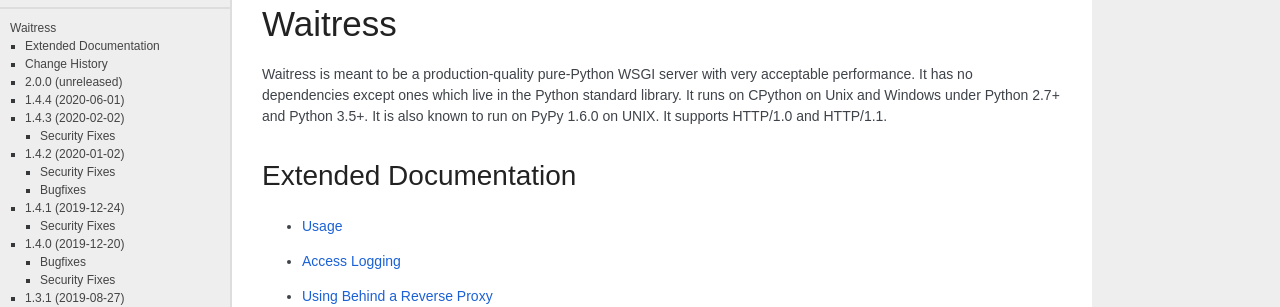
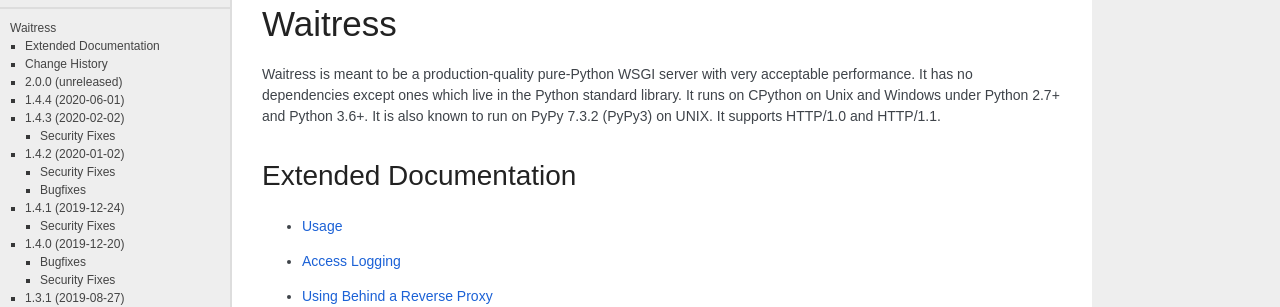
Before and after one commit to Pylons/waitress, a Sphinx documentation site: the page built from docs/index.rst, in a window 1280 px wide and 900 px high. Shown: the part 123-430 px from the top of the window. Built offline with Sphinx 7.4.7, drawn with Linux system fonts in a browser that asks for light colours; some web fonts are replaced.

Commit message:
Drop Python 3.5 support from Waitress add Py3.9

```diff
--- a/README.rst
+++ b/README.rst
@@ -18,8 +18,8 @@ Waitress
 
 Waitress is a production-quality pure-Python WSGI server with very acceptable
 performance. It has no dependencies except ones which live in the Python
-standard library. It runs on CPython on Unix and Windows under Python 3.5+. It
-is also known to run on PyPy (version 3.5 compatible) on UNIX. It supports
+standard library. It runs on CPython on Unix and Windows under Python 3.6+. It
+is also known to run on PyPy (version 3.6 compatible) on UNIX. It supports
 HTTP/1.0 and HTTP/1.1.
 
 For more information, see the "docs" directory of the Waitress package or visit
--- a/docs/index.rst
+++ b/docs/index.rst
@@ -4,10 +4,10 @@
 Waitress
 ========
 
-Waitress is meant to be a production-quality pure-Python WSGI server with
-very acceptable performance.  It has no dependencies except ones which live
-in the Python standard library.  It runs on CPython on Unix and Windows under
-Python 2.7+ and Python 3.5+.  It is also known to run on PyPy 1.6.0 on UNIX.
+Waitress is meant to be a production-quality pure-Python WSGI server with very
+acceptable performance. It has no dependencies except ones which live in the
+Python standard library. It runs on CPython on Unix and Windows under Python
+2.7+ and Python 3.6+. It is also known to run on PyPy 7.3.2 (PyPy3) on UNIX.
 It supports HTTP/1.0 and HTTP/1.1.
 
 
--- a/setup.cfg
+++ b/setup.cfg
@@ -13,10 +13,10 @@ classifiers =
     License :: OSI Approved :: Zope Public License
     Programming Language :: Python
     Programming Language :: Python :: 3
-    Programming Language :: Python :: 3.5
     Programming Language :: Python :: 3.6
     Programming Language :: Python :: 3.7
     Programming Language :: Python :: 3.8
+    Programming Language :: Python :: 3.9
     Programming Language :: Python :: Implementation :: CPython
     Programming Language :: Python :: Implementation :: PyPy
     Operating System :: OS Independent
@@ -37,7 +37,7 @@ maintainer_email = pylons-discuss@googlegroups.com
 package_dir=
     =src
 packages=find:
-python_requires = >=3.5.0
+python_requires = >=3.6.0
 
 [options.entry_points]
 paste.server_runner =
```
Also changed, not shown: 2 other files.
